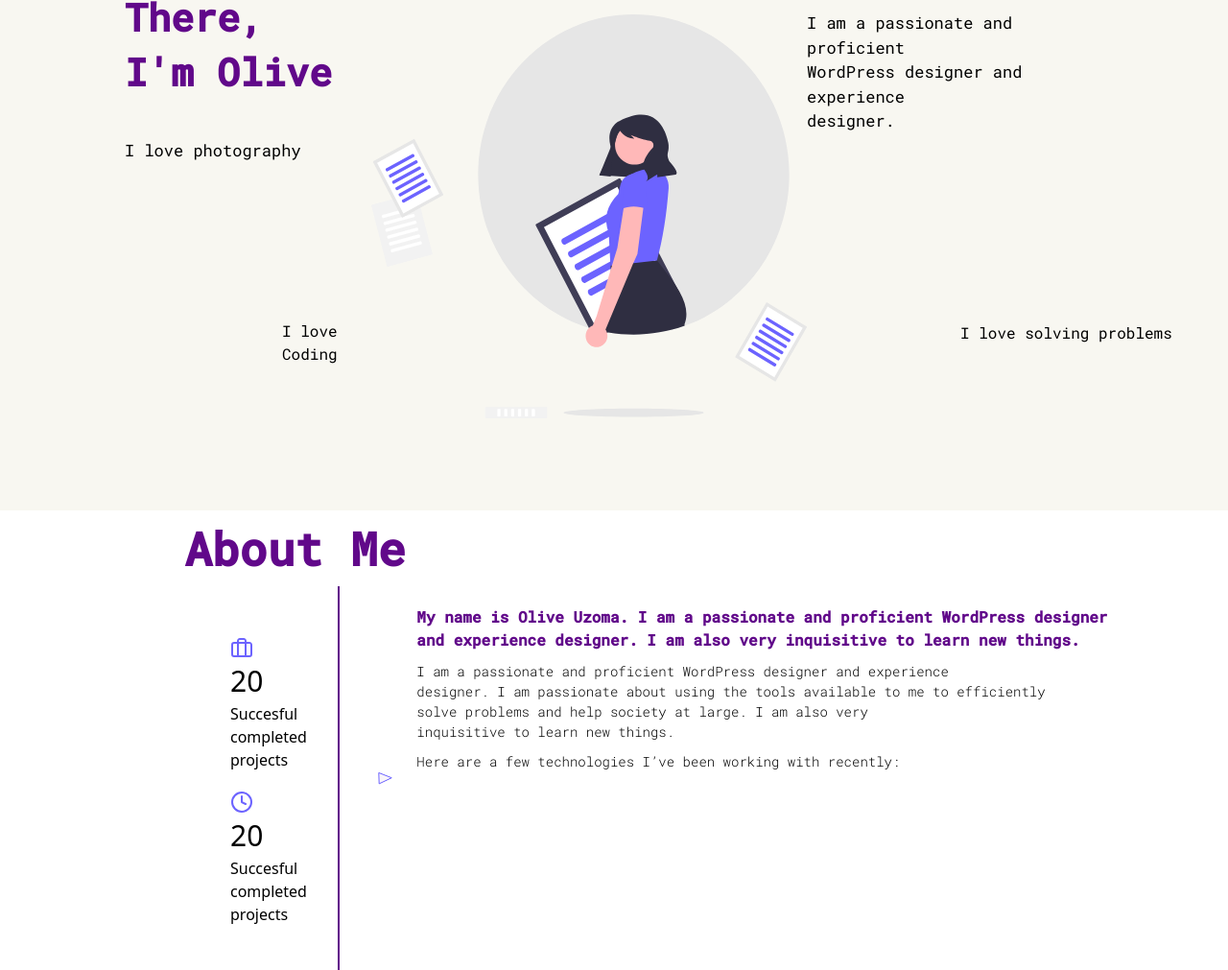
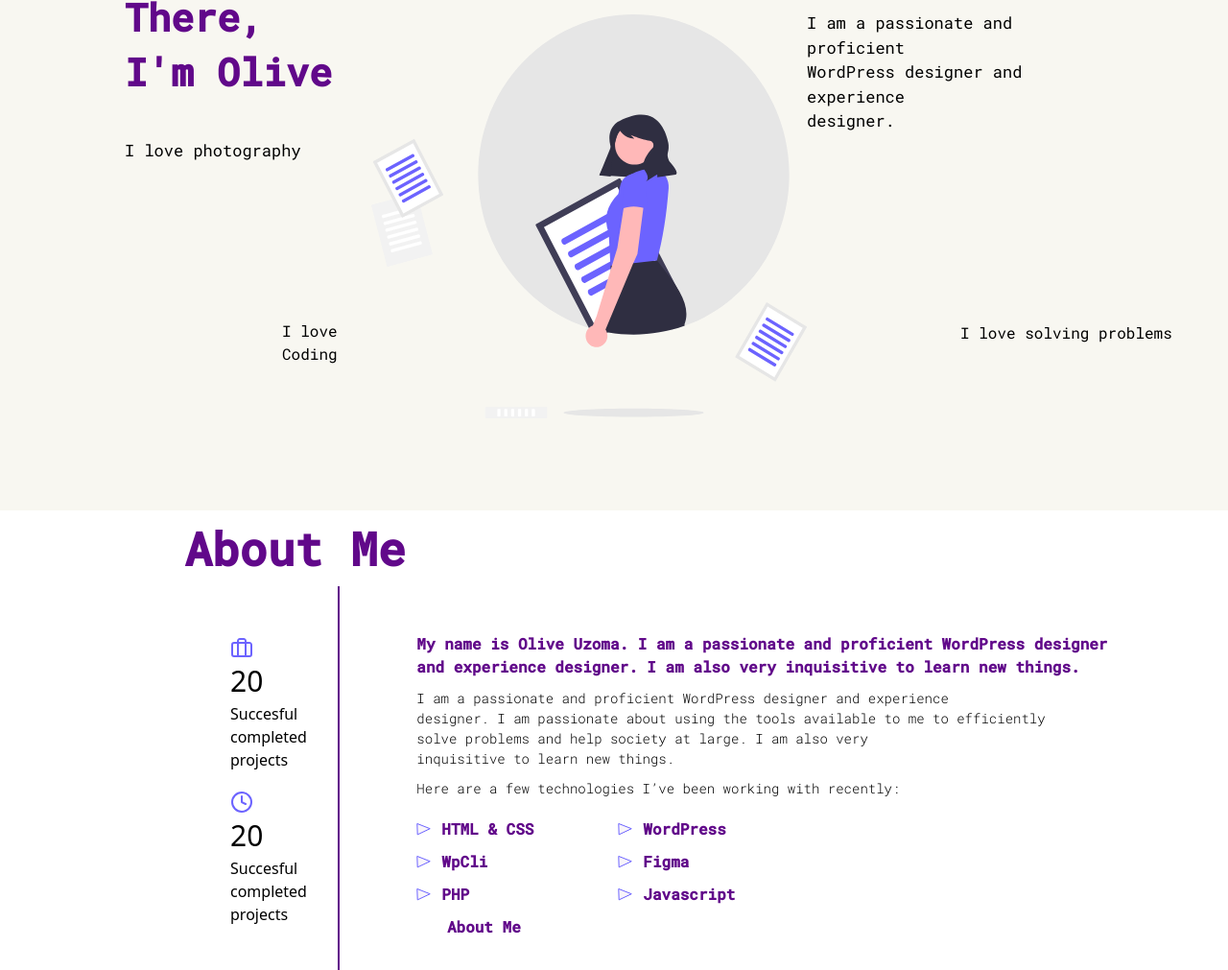
Before and after one commit to uzomaolive/portfolio, a plain HTML site: page index.html in a window 1280 px wide. Shown: the part 229-1240 px from the top of the page at 96% size. Drawn offline with nearby package versions, Linux system fonts and the light colour scheme; a script that the page names is missing.

Commit message:
skill list

```diff
--- a/index.html
+++ b/index.html
@@ -1,5 +1,8 @@
 <!Doctype html>
-<html lang="eng"></html>
+<html lang="eng">
+
+</html>
+
 <head>
     <meta charset="UTF-8">
     <meta http-equiv="X-UA-Compatible" content="IE=edge">
@@ -36,11 +39,16 @@
                     <!--primary nav -->
                     <div>
                         <ul class="flex items-center space-x-1 almarai py-7 px-5">
-                    <li class=" py-5 px-3 text-slate-700 rounded-lg hover:bg-slate-100 hover:text-slate-900"><a href="#">Home</a></li>
-                    <li class=" py-5 px-3 text-slate-700 rounded-lg hover:bg-slate-100 hover:text-slate-900"><a href="#">About Me</a></li>
-                    <li class=" py-5 px-3 text-slate-700 rounded-lg hover:bg-slate-100 hover:text-slate-900"><a href="#">Services</a></li>
-                    <li class=" py-5 px-3 text-slate-700 rounded-lg hover:bg-slate-100 hover:text-slate-900"><a href="#">Projects</a></li>
-                    <li class=" py-5 px-3 text-slate-700 rounded-lg hover:bg-slate-100 hover:text-slate-900"><a href="#">Blog</a></li>
+                            <li class=" py-5 px-3 text-slate-700 rounded-lg hover:bg-slate-100 hover:text-slate-900"><a
+                                    href="#">Home</a></li>
+                            <li class=" py-5 px-3 text-slate-700 rounded-lg hover:bg-slate-100 hover:text-slate-900"><a
+                                    href="#">About Me</a></li>
+                            <li class=" py-5 px-3 text-slate-700 rounded-lg hover:bg-slate-100 hover:text-slate-900"><a
+                                    href="#">Services</a></li>
+                            <li class=" py-5 px-3 text-slate-700 rounded-lg hover:bg-slate-100 hover:text-slate-900"><a
+                                    href="#">Projects</a></li>
+                            <li class=" py-5 px-3 text-slate-700 rounded-lg hover:bg-slate-100 hover:text-slate-900"><a
+                                    href="#">Blog</a></li>
 
                         </ul>
                     </div>
@@ -50,7 +58,8 @@
                 <!--secondary nav-->
                 <div class="flex items-center space-x-1 almarai py-5 px-20">
                     <a href="#" class="py-5 px-3">Contact</a>
-                <i class="fa fa-volume-control-phone py-2 px-3 bg-purple-400 rounded-full shadow" aria-hidden="true"></i>
+                    <i class="fa fa-volume-control-phone py-2 px-3 bg-purple-400 rounded-full shadow"
+                        aria-hidden="true"></i>
 
 
                 </div>
@@ -68,7 +77,8 @@
                 </div>
 
                 <div>
-                <p class="roboto-mono right-intro">I am a passionate and proficient <br>WordPress designer and experience<br> designer.</p>
+                    <p class="roboto-mono right-intro">I am a passionate and proficient <br>WordPress designer and
+                        experience<br> designer.</p>
                     <p class="roboto-mono ps-8 right-second">I love solving problems</p>
                 </div>
             </section>
@@ -93,8 +103,12 @@
             <div class="projects">
                 <div class="projects-detail">
                     <svg width="24" height="24" viewBox="0 0 24 24" fill="none" xmlns="http://www.w3.org/2000/svg">
-                    <path d="M20 7H4C2.89543 7 2 7.89543 2 9V19C2 20.1046 2.89543 21 4 21H20C21.1046 21 22 20.1046 22 19V9C22 7.89543 21.1046 7 20 7Z" stroke="#6C63FF" stroke-width="2" stroke-linecap="round" stroke-linejoin="round"/>
-                    <path d="M16 21V5C16 4.46957 15.7893 3.96086 15.4142 3.58579C15.0391 3.21071 14.5304 3 14 3H10C9.46957 3 8.96086 3.21071 8.58579 3.58579C8.21071 3.96086 8 4.46957 8 5V21" stroke="#6C63FF" stroke-width="2" stroke-linecap="round" stroke-linejoin="round"/>
+                        <path
+                            d="M20 7H4C2.89543 7 2 7.89543 2 9V19C2 20.1046 2.89543 21 4 21H20C21.1046 21 22 20.1046 22 19V9C22 7.89543 21.1046 7 20 7Z"
+                            stroke="#6C63FF" stroke-width="2" stroke-linecap="round" stroke-linejoin="round" />
+                        <path
+                            d="M16 21V5C16 4.46957 15.7893 3.96086 15.4142 3.58579C15.0391 3.21071 14.5304 3 14 3H10C9.46957 3 8.96086 3.21071 8.58579 3.58579C8.21071 3.96086 8 4.46957 8 5V21"
+                            stroke="#6C63FF" stroke-width="2" stroke-linecap="round" stroke-linejoin="round" />
                     </svg>
                     <h2 class="twenty">20</h2>
                     <h3 class="projects-text">Succesful <br>completed <br>projects</h3>
@@ -102,8 +116,11 @@
 
                 <div class="projects-detail">
                     <svg width="24" height="24" viewBox="0 0 24 24" fill="none" xmlns="http://www.w3.org/2000/svg">
-                    <path d="M12 22C17.5228 22 22 17.5228 22 12C22 6.47715 17.5228 2 12 2C6.47715 2 2 6.47715 2 12C2 17.5228 6.47715 22 12 22Z" stroke="#6C63FF" stroke-width="2" stroke-linecap="round" stroke-linejoin="round"/>
-                    <path d="M12 6V12L16 14" stroke="#6C63FF" stroke-width="2" stroke-linecap="round" stroke-linejoin="round"/>
+                        <path
+                            d="M12 22C17.5228 22 22 17.5228 22 12C22 6.47715 17.5228 2 12 2C6.47715 2 2 6.47715 2 12C2 17.5228 6.47715 22 12 22Z"
+                            stroke="#6C63FF" stroke-width="2" stroke-linecap="round" stroke-linejoin="round" />
+                        <path d="M12 6V12L16 14" stroke="#6C63FF" stroke-width="2" stroke-linecap="round"
+                            stroke-linejoin="round" />
                     </svg>
                     <h2 class="twenty">20</h2>
                     <h3 class="projects-text">Succesful <br>completed <br>projects</h3>
@@ -114,16 +131,70 @@
 
             </div>
             <div class="aboutme-detail">
-            <h3 class="roboto-mono aboutme-detail">My name is Olive Uzoma. I am a passionate and proficient WordPress designer <br>and experience designer. I am also very inquisitive to learn new things.</h3>
-            <h3 class="roboto-mono aboutme-detail1">I am a passionate and proficient WordPress designer and experience <br> designer. I am passionate about using the tools available to me to efficiently <br>solve problems and help society at large. I am also very <br>inquisitive to learn new things.</h3>
-            <h3 class="roboto-mono aboutme-detail1">Here are a few technologies I’ve been working with recently:</h3>
-
-            <svg width="16" height="14" viewBox="0 0 16 14" fill="none" xmlns="http://www.w3.org/2000/svg">
-                <path d="M0.804042 1.42554L14.2365 6.69706L1.20142 12.8863L0.804042 1.42554Z" fill="#61088A" fill-opacity="0.04" stroke="#6C63FF"/>
-                </svg>
+                <h3 class="roboto-mono aboutme-detail">My name is Olive Uzoma. I am a passionate and proficient
+                    WordPress designer <br>and experience designer. I am also very inquisitive to learn new things.</h3>
+                <h3 class="roboto-mono aboutme-detail1">I am a passionate and proficient WordPress designer and
+                    experience <br> designer. I am passionate about using the tools available to me to efficiently
+                    <br>solve problems and help society at large. I am also very <br>inquisitive to learn new things.
+                </h3>
+                <h3 class="roboto-mono aboutme-detail1">Here are a few technologies I’ve been working with recently:
+                </h3>
 
 
+                <div class="grid-container roboto-mono">
+                    <div>
+                        <svg width="16" height="14" viewBox="0 0 16 14" fill="none" xmlns="http://www.w3.org/2000/svg"
+                            class="icon">
+                            <path d="M0.804042 1.42554L14.2365 6.69706L1.20142 12.8863L0.804042 1.42554Z" fill="#61088A"
+                                fill-opacity="0.04" stroke="#6C63FF" />
+                        </svg>
+                        <h3>HTML & CSS</h3>
                     </div>
+                    <div>
+                        <svg width="16" height="14" viewBox="0 0 16 14" fill="none" xmlns="http://www.w3.org/2000/svg"
+                            class="icon">
+                            <path d="M0.804042 1.42554L14.2365 6.69706L1.20142 12.8863L0.804042 1.42554Z" fill="#61088A"
+                                fill-opacity="0.04" stroke="#6C63FF" />
+                        </svg>
+                        <h3>WordPress</h3>
+                    </div>
+                    <div>
+                        <svg width="16" height="14" viewBox="0 0 16 14" fill="none" xmlns="http://www.w3.org/2000/svg"
+                            class="icon">
+                            <path d="M0.804042 1.42554L14.2365 6.69706L1.20142 12.8863L0.804042 1.42554Z" fill="#61088A"
+                                fill-opacity="0.04" stroke="#6C63FF" />
+                        </svg>
+                        <h3>WpCli</h3>
+                    </div>
+                    <div>
+                        <svg width="16" height="14" viewBox="0 0 16 14" fill="none" xmlns="http://www.w3.org/2000/svg"
+                            class="icon">
+                            <path d="M0.804042 1.42554L14.2365 6.69706L1.20142 12.8863L0.804042 1.42554Z" fill="#61088A"
+                                fill-opacity="0.04" stroke="#6C63FF" />
+                        </svg>
+                        <h3>Figma</h3>
+
+                    </div>
+                    <div>
+                        <svg width="16" height="14" viewBox="0 0 16 14" fill="none" xmlns="http://www.w3.org/2000/svg"
+                            class="icon">
+                            <path d="M0.804042 1.42554L14.2365 6.69706L1.20142 12.8863L0.804042 1.42554Z" fill="#61088A"
+                                fill-opacity="0.04" stroke="#6C63FF" />
+                        </svg>
+                        <h3>PHP</h3>
+                </div>
+
+                <div>
+                    <svg width="16" height="14" viewBox="0 0 16 14" fill="none" xmlns="http://www.w3.org/2000/svg"
+                        class="icon">
+                        <path d="M0.804042 1.42554L14.2365 6.69706L1.20142 12.8863L0.804042 1.42554Z" fill="#61088A"
+                            fill-opacity="0.04" stroke="#6C63FF" />
+                    </svg>
+                    <h3>Javascript</h3>
+            </div>
+            <button class="rounded-md">About Me</button>
+
+
         </div>
 
     </section>
--- a/styles/style.css
+++ b/styles/style.css
@@ -175,7 +175,7 @@
     color: #61088A;
     font-weight: 600;
     margin-left: 40px;
-    margin-top:10px;
+    margin-top:24px;
 }
 .aboutme-detail1 {
     color: black;
@@ -184,3 +184,35 @@
     padding-top: 10px;
    margin-left: 40px;
 }
+
+/* .box {
+
+    display: flex;
+    gap: 10px;
+  }
+
+  */
+/* skill list style*/
+  .grid-container {
+    display: grid;
+    grid-template-columns: repeat(2, minmax(140px, 200px));
+    gap: 10px 10px;
+    margin-top: 20px;
+    margin-left: 10px;
+}
+
+.grid-container > div {
+    display: flex;
+    align-items: center;
+    margin-left: 30px;
+}
+
+.icon {
+    margin-right: 10px; /* Add spacing between the icon and text */
+}
+
+li{
+    letter-spacing: 1px;
+    justify-content: center;
+}
+/* Add any other styling as needed */
```
Lines whose indentation alone changed are shown as unchanged.
